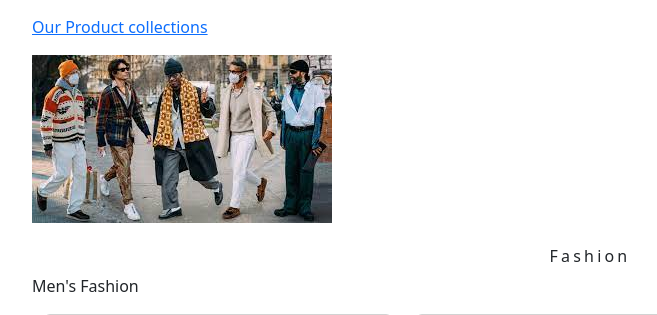
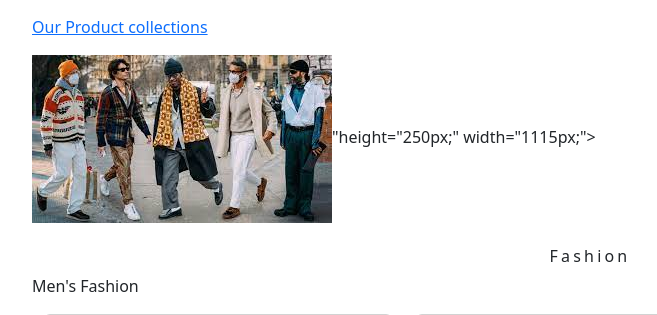
Before and after one commit to gokullallu/ecommerce-website, a Django app: a page that uses template/category.html in a window 1280 px wide. Shown: the part 294-609 px from the top of the page, without its empty margins (50-707 px from the left). Run offline with Django 4.2, Linux system fonts and the light colour scheme; data comes from the database, SQL or seed files in the repository; parts of the project's set-up code (start-up, migrations or seed data) failed here and were passed over; some libraries are stand-ins or nearby versions.

Commit message:
Update category.html

```diff
--- a/template/category.html
+++ b/template/category.html
@@ -27,7 +27,7 @@
     {% endif %}
 <div class="mx_auto">
     {% if category %}
-        <img class="my_image" src="{{category.image.url}}" alt="{{category.name}}">
+        <img class="my_image" src="{{category.image.url}}" alt="{{category.name}}">"height="250px;" width="1115px;">
 </div>
     <br>
 <div>
```
